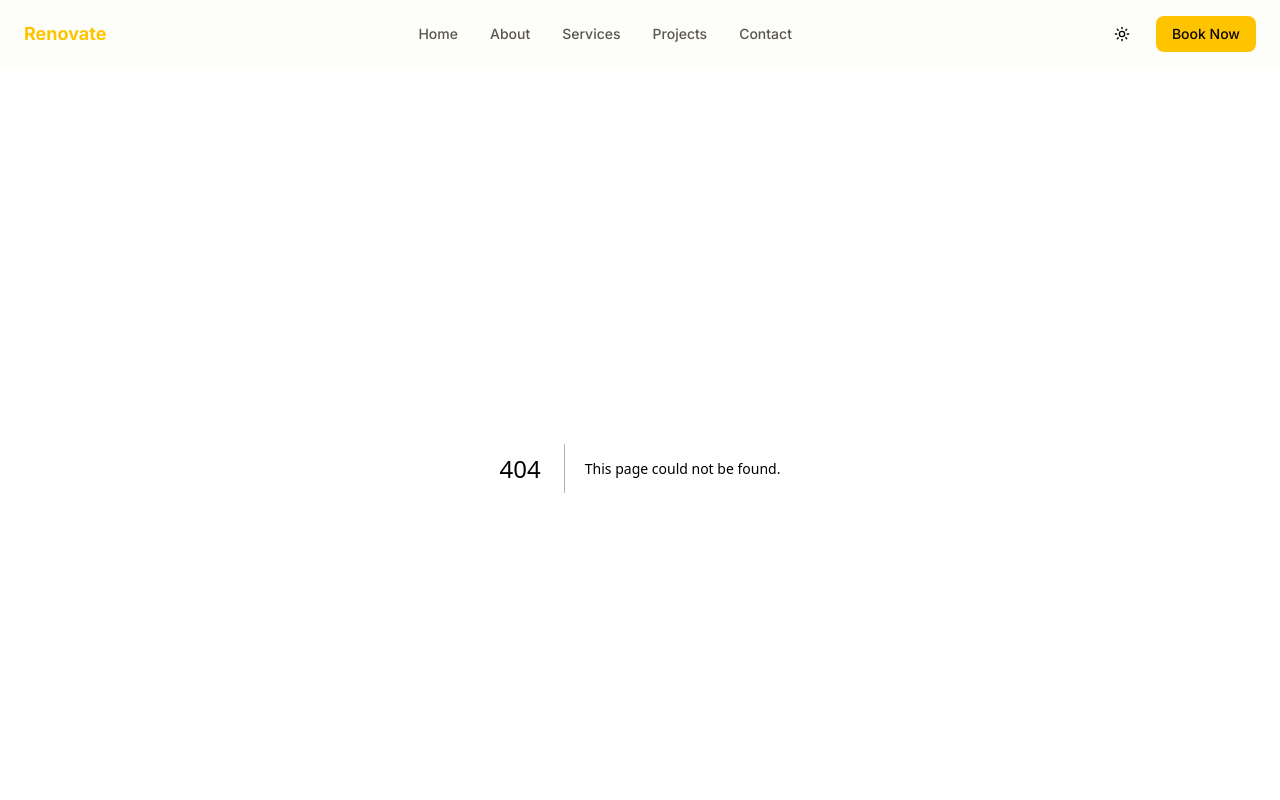
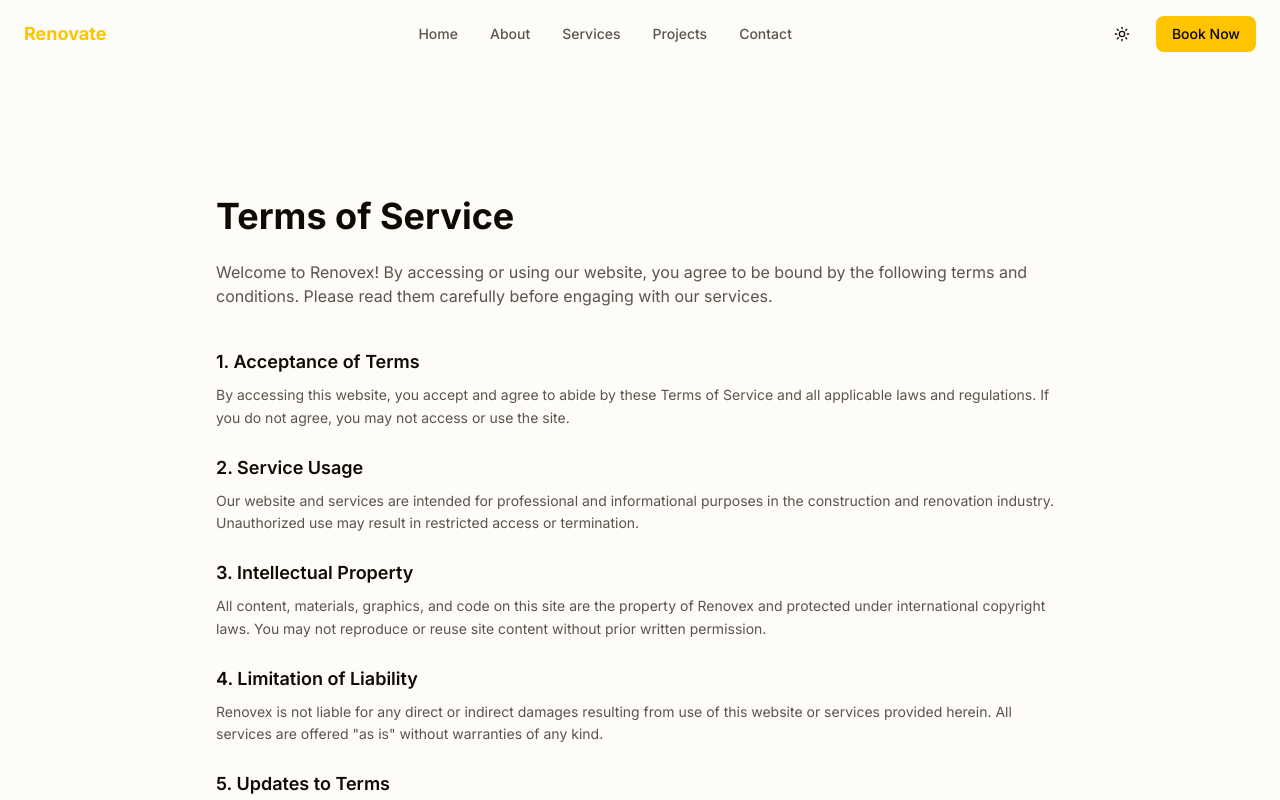
Before and after one commit to daveclinton/E-Modules, a Next.js app: page /terms in a window 1280 px wide. Before the commit this address had no page. Shown: the top 800 px of the page. Built offline with nearby package versions, Linux system fonts and the light colour scheme.

Commit message:
feat: add privacy

```diff
--- a/app/globals.css
+++ b/app/globals.css
@@ -1,5 +1,6 @@
 @import "tailwindcss";
 @import "tw-animate-css";
+
 
 /* ==============================================================
    DARK VARIANT CONFIG
--- /dev/null
+++ b/app/privacy/page.tsx
@@ -0,0 +1,75 @@
+export const metadata = {
+    title: "Privacy Policy | Renovex",
+    description: "Learn how Renovex collects, uses, and protects your information.",
+  };
+
+  export default function PrivacyPage() {
+    return (
+      <section className="w-full py-24 md:py-32 bg-background text-foreground">
+        <div className="max-w-4xl mx-auto px-6 space-y-10">
+          <h1 className="text-4xl font-bold mb-6">Privacy Policy</h1>
+          <p className="text-muted-foreground">
+            Renovex values your privacy and is committed to protecting your personal
+            information. This Privacy Policy outlines how we collect, use, and
+            safeguard your data when interacting with our website and services.
+          </p>
+
+          <div className="space-y-6 leading-relaxed text-sm text-muted-foreground">
+            <div>
+              <h2 className="text-lg font-semibold mb-2 text-foreground">
+                1. Information We Collect
+              </h2>
+              <p>
+                We may collect personal information such as your name, email address,
+                and contact details when you voluntarily provide it. Additional
+                non‑personal data may be collected through cookies and analytics
+                tools.
+              </p>
+            </div>
+
+            <div>
+              <h2 className="text-lg font-semibold mb-2 text-foreground">
+                2. How We Use Information
+              </h2>
+              <p>
+                Your data is used to improve our services, respond to inquiries, and
+                send relevant updates. We do not sell or rent personal data to third
+                parties.
+              </p>
+            </div>
+
+            <div>
+              <h2 className="text-lg font-semibold mb-2 text-foreground">
+                3. Data Security
+              </h2>
+              <p>
+                Renovex implements industry‑standard measures to protect your
+                information from unauthorized access, alteration, or disclosure.
+                However, no electronic storage method is completely secure.
+              </p>
+            </div>
+
+            <div>
+              <h2 className="text-lg font-semibold mb-2 text-foreground">
+                4. Cookies Policy
+              </h2>
+              <p>
+                Our website uses cookies to enhance user experience and gather usage
+                analytics. You can adjust cookie preferences in your browser settings.
+              </p>
+            </div>
+
+            <div>
+              <h2 className="text-lg font-semibold mb-2 text-foreground">
+                5. Contact Us
+              </h2>
+              <p>
+                If you have questions about our privacy practices, please contact us
+                at <span className="text-foreground font-medium">support@renovex.com</span>.
+              </p>
+            </div>
+          </div>
+        </div>
+      </section>
+    );
+  }
--- /dev/null
+++ b/app/terms/page.tsx
@@ -0,0 +1,77 @@
+export const metadata = {
+    title: "Terms of Service | Renovex",
+    description: "Read Renovex terms of service and usage agreement.",
+  };
+
+  export default function TermsPage() {
+    return (
+      <section className="w-full py-24 md:py-32 bg-background text-foreground">
+        <div className="max-w-4xl mx-auto px-6 space-y-10">
+          <h1 className="text-4xl font-bold mb-6">Terms of Service</h1>
+          <p className="text-muted-foreground">
+            Welcome to Renovex! By accessing or using our website, you agree to be
+            bound by the following terms and conditions. Please read them carefully
+            before engaging with our services.
+          </p>
+
+          <div className="space-y-6 leading-relaxed text-sm text-muted-foreground">
+            <div>
+              <h2 className="text-lg font-semibold mb-2 text-foreground">
+                1. Acceptance of Terms
+              </h2>
+              <p>
+                By accessing this website, you accept and agree to abide by these
+                Terms of Service and all applicable laws and regulations. If you do
+                not agree, you may not access or use the site.
+              </p>
+            </div>
+
+            <div>
+              <h2 className="text-lg font-semibold mb-2 text-foreground">
+                2. Service Usage
+              </h2>
+              <p>
+                Our website and services are intended for professional and
+                informational purposes in the construction and renovation industry.
+                Unauthorized use may result in restricted access or termination.
+              </p>
+            </div>
+
+            <div>
+              <h2 className="text-lg font-semibold mb-2 text-foreground">
+                3. Intellectual Property
+              </h2>
+              <p>
+                All content, materials, graphics, and code on this site are the
+                property of Renovex and protected under international copyright
+                laws. You may not reproduce or reuse site content without prior
+                written permission.
+              </p>
+            </div>
+
+            <div>
+              <h2 className="text-lg font-semibold mb-2 text-foreground">
+                4. Limitation of Liability
+              </h2>
+              <p>
+                Renovex is not liable for any direct or indirect damages resulting
+                from use of this website or services provided herein. All services
+                are offered &quot;as is&quot; without warranties of any kind.
+              </p>
+            </div>
+
+            <div>
+              <h2 className="text-lg font-semibold mb-2 text-foreground">
+                5. Updates to Terms
+              </h2>
+              <p>
+                We reserve the right to update these terms periodically without prior
+                notice. Continued use of the website after updates constitutes your
+                acceptance of the modified terms.
+              </p>
+            </div>
+          </div>
+        </div>
+      </section>
+    );
+  }
--- a/components/footer/index.tsx
+++ b/components/footer/index.tsx
@@ -130,10 +130,10 @@ export default function Footer() {
           <p>© Renovex 2026</p>
 
           <div className="flex space-x-6 mt-4 md:mt-0">
-            <Link href="/terms-of-service" className="hover:text-primary">
+            <Link href="/terms" className="hover:text-primary">
               Term of service
             </Link>
-            <Link href="/privacy-policy" className="hover:text-primary">
+            <Link href="/privacy" className="hover:text-primary">
               Privacy Policy
             </Link>
           </div>
```
